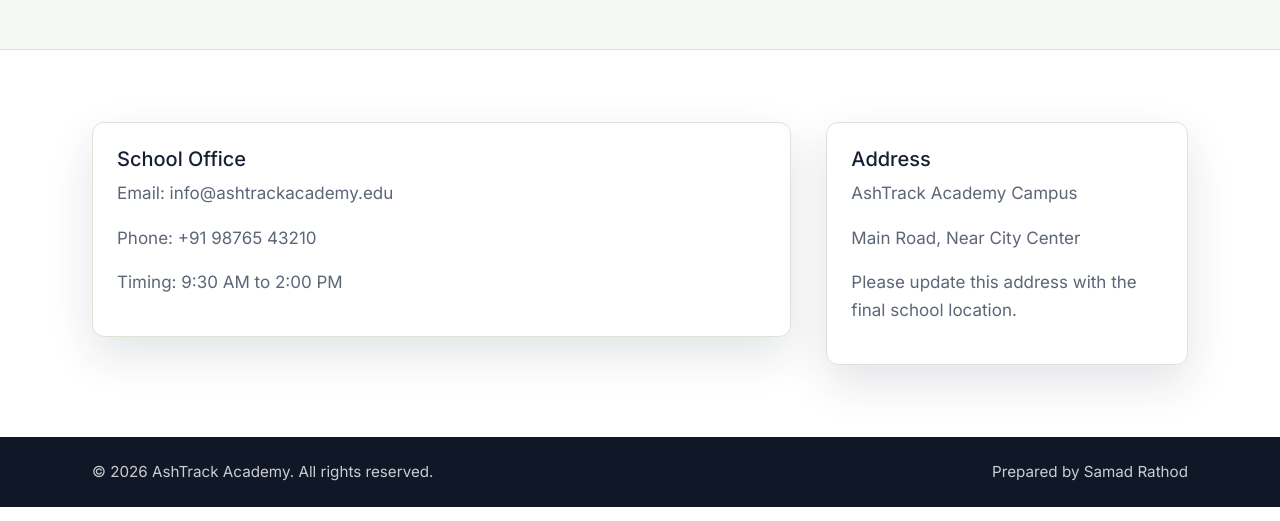
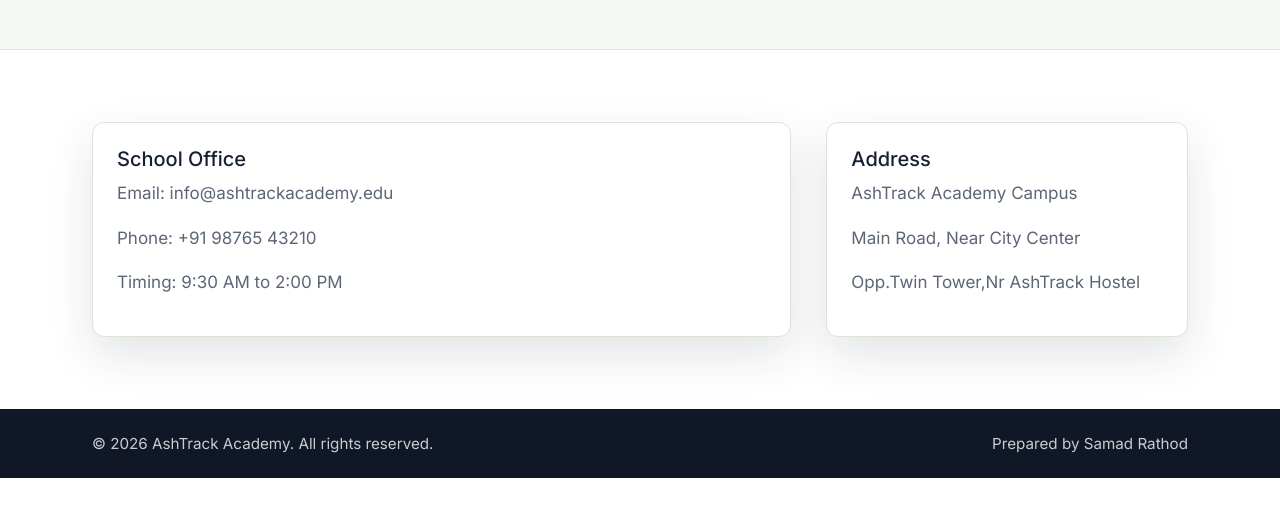
Before and after one commit to samadrathod/AshTrackAcademy, a plain HTML site: page contact.html in a window 1280 px wide. Shown: the part 279-800 px from the top of the page. Drawn offline with nearby package versions, Linux system fonts and the light colour scheme.

Commit message:
{commit_message}

```diff
--- a/contact.html
+++ b/contact.html
@@ -60,7 +60,7 @@
                 <h2>Address</h2>
                 <p>AshTrack Academy Campus</p>
                 <p>Main Road, Near City Center</p>
-                <p>Please update this address with the final school location.</p>
+                <p>Opp.Twin Tower,Nr AshTrack Hostel</p>
             </article>
         </div>
     </section>
```
